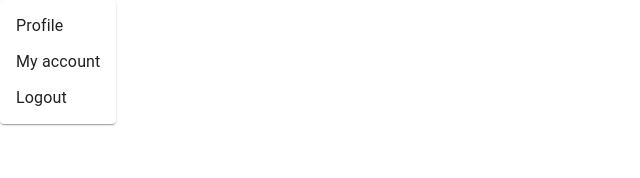
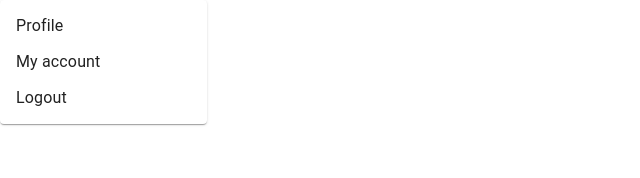
Before and after one commit to KingDavid2/cuco_next_BAK, a Next.js app: page / in a window 1280 px wide. Shown: the top 178 px of the page, without its empty margins (0-640 px from the left). Built offline with nearby package versions, Linux system fonts and the light colour scheme.

Commit message:
Add interface prop type to DefaultLayout

```diff
--- a/layouts/DefaultLayout.tsx
+++ b/layouts/DefaultLayout.tsx
@@ -1,20 +1,25 @@
-import React from 'react';
+import React, { FC } from "react";
 import LeftNav from  '../components/LeftNav'
 import { Grid } from '@material-ui/core';
 
-const DefaultLayout = ({ children }) => {
+interface Props {
+  children: object
+}
+
+const DefaultLayout: FC<Props> = ({ children }) => {
   return (
     <Grid
       container
-      spacing={0}
+      spacing={1}
       direction="row"
       justifyContent="flex-start"
       alignItems="flex-start"
     >
-      <LeftNav/>
+      <Grid item xs={2}>
+        <LeftNav/>
+      </Grid>
       { children}
     </Grid>
-
   );
 }
 
```
